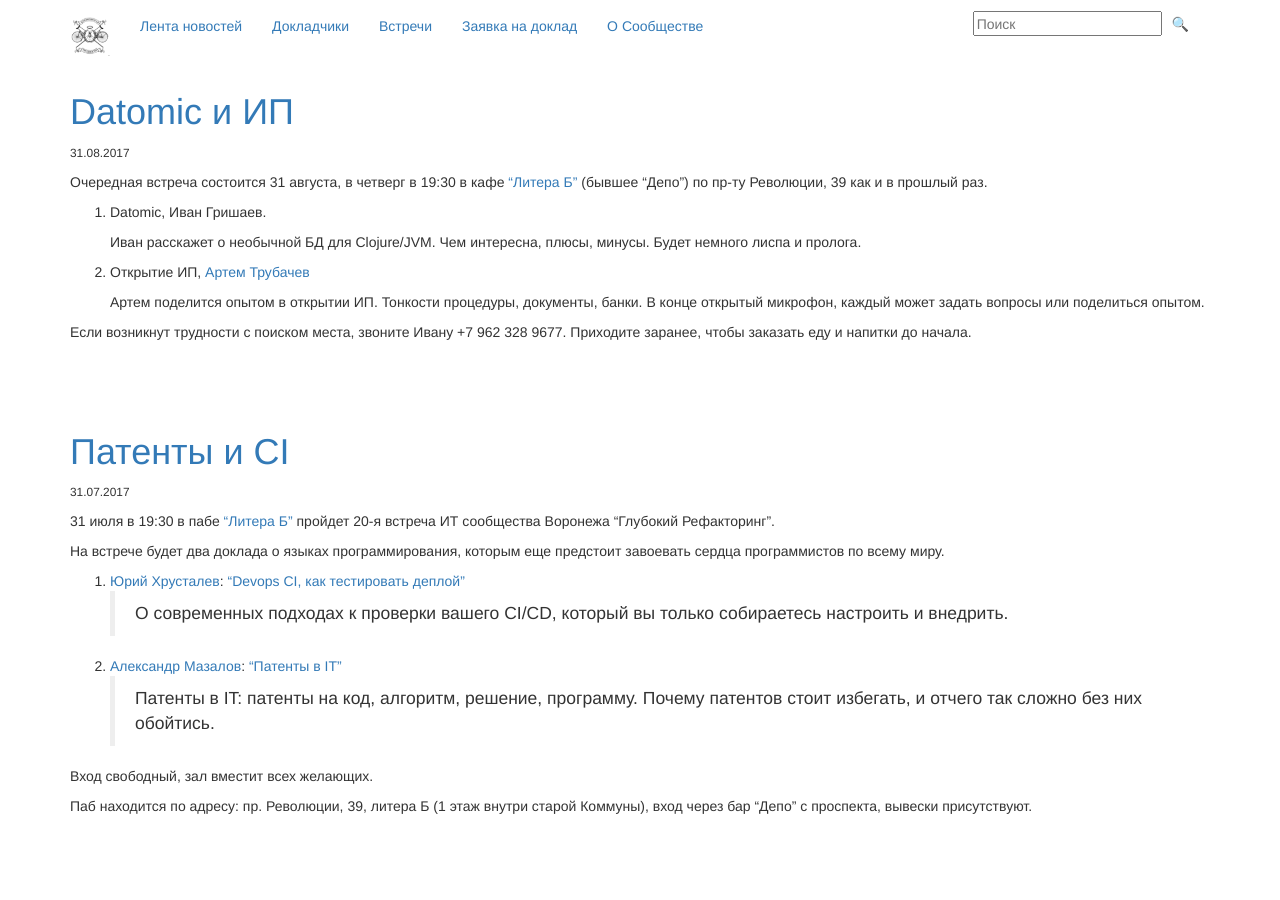
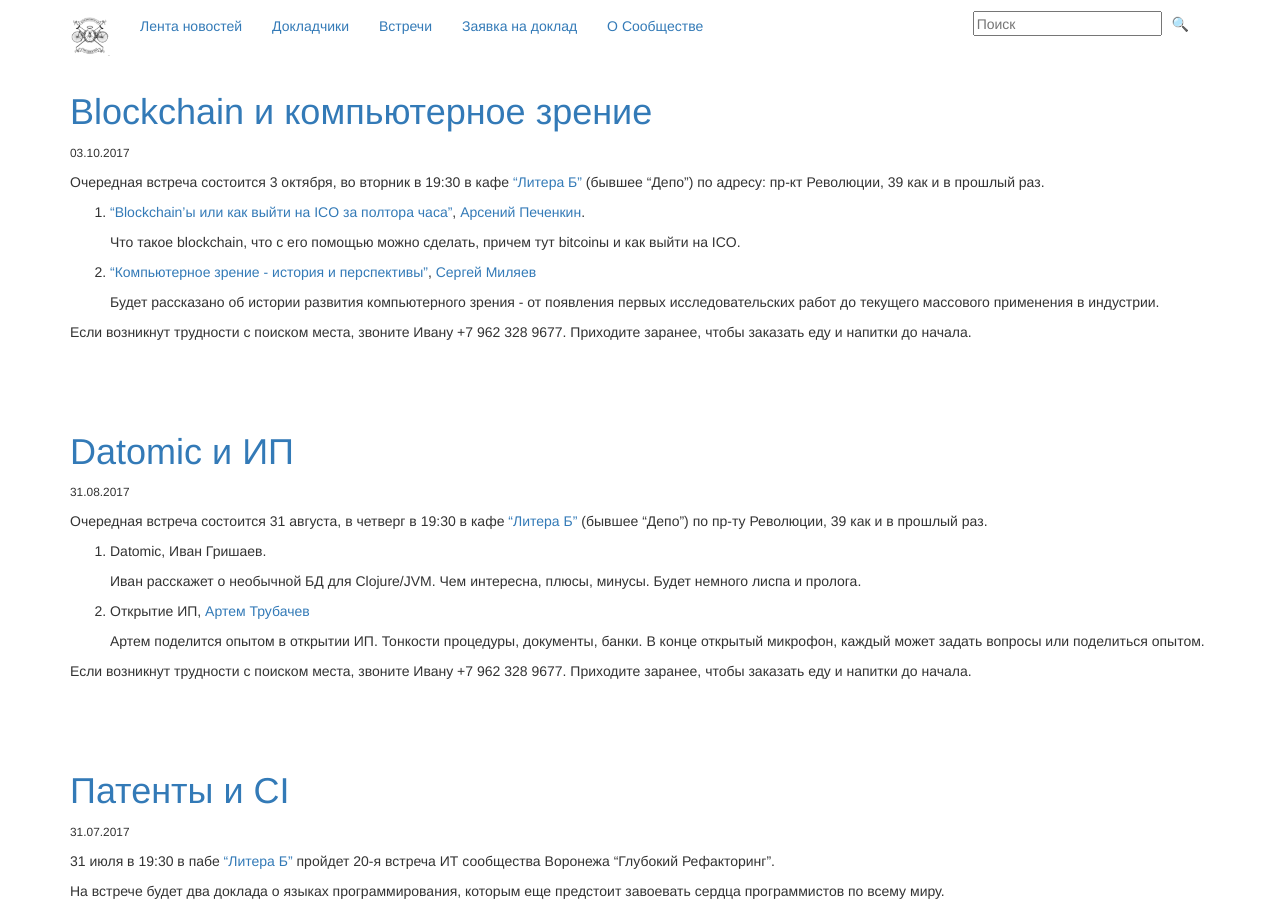
Before and after one commit to deeprefactoring/deeprefactoring.github.io, a Jekyll site: the page built from index.html, in a window 1280 px wide and 900 px high. Built offline with Jekyll 4.4.1, drawn with Linux system fonts in a browser that asks for light colours; nearby versions of some CDN libraries; the list of posts is cut into pages by our own code.

Commit message:
Add sept 2017 meetup (#82)

```diff
--- /dev/null
+++ b/_papers/22-blockchain.md
@@ -0,0 +1,17 @@
+---
+layout: paper
+
+title: Blockchain'ы или как выйти на ICO за полтора часа
+event_date: 2017.10.03
+meetup_slug: 22
+speaker_slug: arseny-pechenkin
+
+youtube_id:
+speakerdeck_direct:
+speakerdeck_id:
+
+about: |
+  Что такое blockchain, что с его помощью можно
+  сделать, причем тут bitcoinы и как выйти на ICO.
+
+---
--- /dev/null
+++ b/_papers/22-comp-vision.md
@@ -0,0 +1,17 @@
+---
+layout: paper
+
+title: Компьютерное зрение - история и перспективы
+event_date: 2017.10.03
+meetup_slug: 22
+speaker_slug: sergey-milyaev
+
+youtube_id:
+speakerdeck_direct:
+speakerdeck_id:
+
+about: |
+  Будет рассказано об истории развития компьютерного зрения - от появления
+  первых исследовательских работ до текущего массового применения в индустрии.
+
+---
--- /dev/null
+++ b/_posts/2017-10-03-meetup-22.md
@@ -0,0 +1,31 @@
+---
+layout: meetup
+
+title: 'Blockchain и компьютерное зрение'
+meetup_slug: 22
+event_date: 2017.10.03
+categories:
+  - meetup
+  - blog
+logo: /assets/meetups/22/logo.jpg
+permalink: /meetup/22/
+redirect_from: /meetup/next/
+---
+
+Очередная встреча состоится 3 октября, во вторник в 19:30 в
+кафе ["Литера Б"]({% link pages/litera_b.md %}) (бывшее "Депо") по адресу: пр-кт
+Революции, 39 как и в прошлый раз.
+
+
+1. ["Blockchain'ы или как выйти на ICO за полтора часа"]({% link _papers/22-blockchain.md %}), [Арсений Печенкин]({% link _speakers/arseny-pechenkin.md %}).
+
+   Что такое blockchain, что с его помощью можно сделать, причем тут bitcoinы и
+   как выйти на ICO.
+
+2. ["Компьютерное зрение - история и перспективы"]({% link _papers/22-comp-vision.md %}), [Сергей Миляев]({% link _speakers/sergey-milyaev.md %})
+
+    Будет рассказано об истории развития компьютерного зрения - от появления
+    первых исследовательских работ до текущего массового применения в индустрии.
+
+Если возникнут трудности с поиском места, звоните Ивану +7 962
+328 9677. Приходите заранее, чтобы заказать еду и напитки до начала.
```
Also changed, not shown: _posts/2017-07-31-meetup-20.md (+0 -1 lines), _posts/2017-08-31-meetup-21.md (renamed from _posts/2017-08-31-meedup-21.md, +0 -1 lines), _speakers/arseny-pechenkin.md (added, +16 -0 lines), _speakers/sergey-milyaev.md (added, +13 -0 lines), Gemfile.lock, assets/avatars/arseny-pechenkin.jpg (added), assets/avatars/sergey-milyaev.jpg (added), assets/meetups/22/logo.jpg (added), 1 other file.
